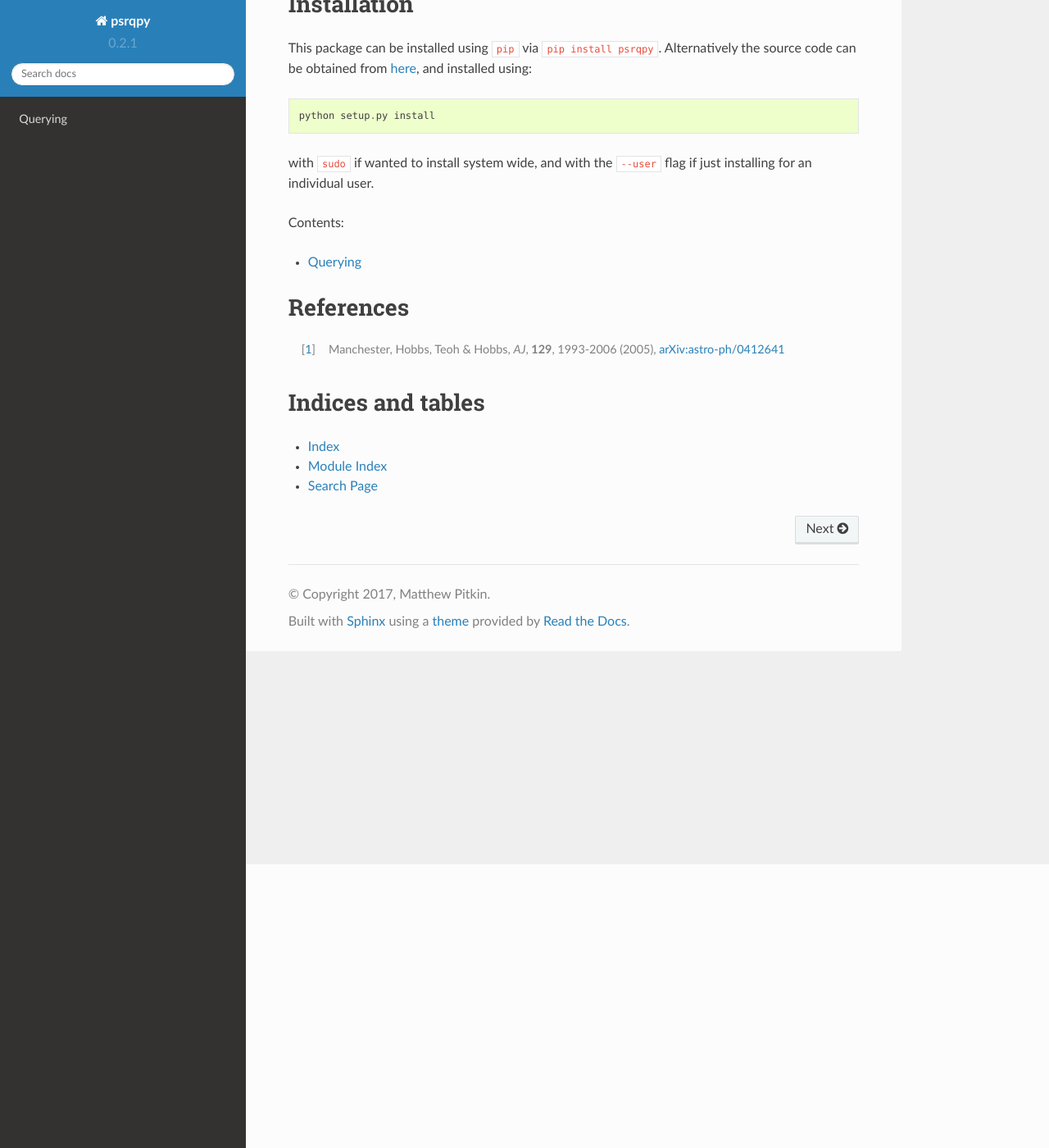
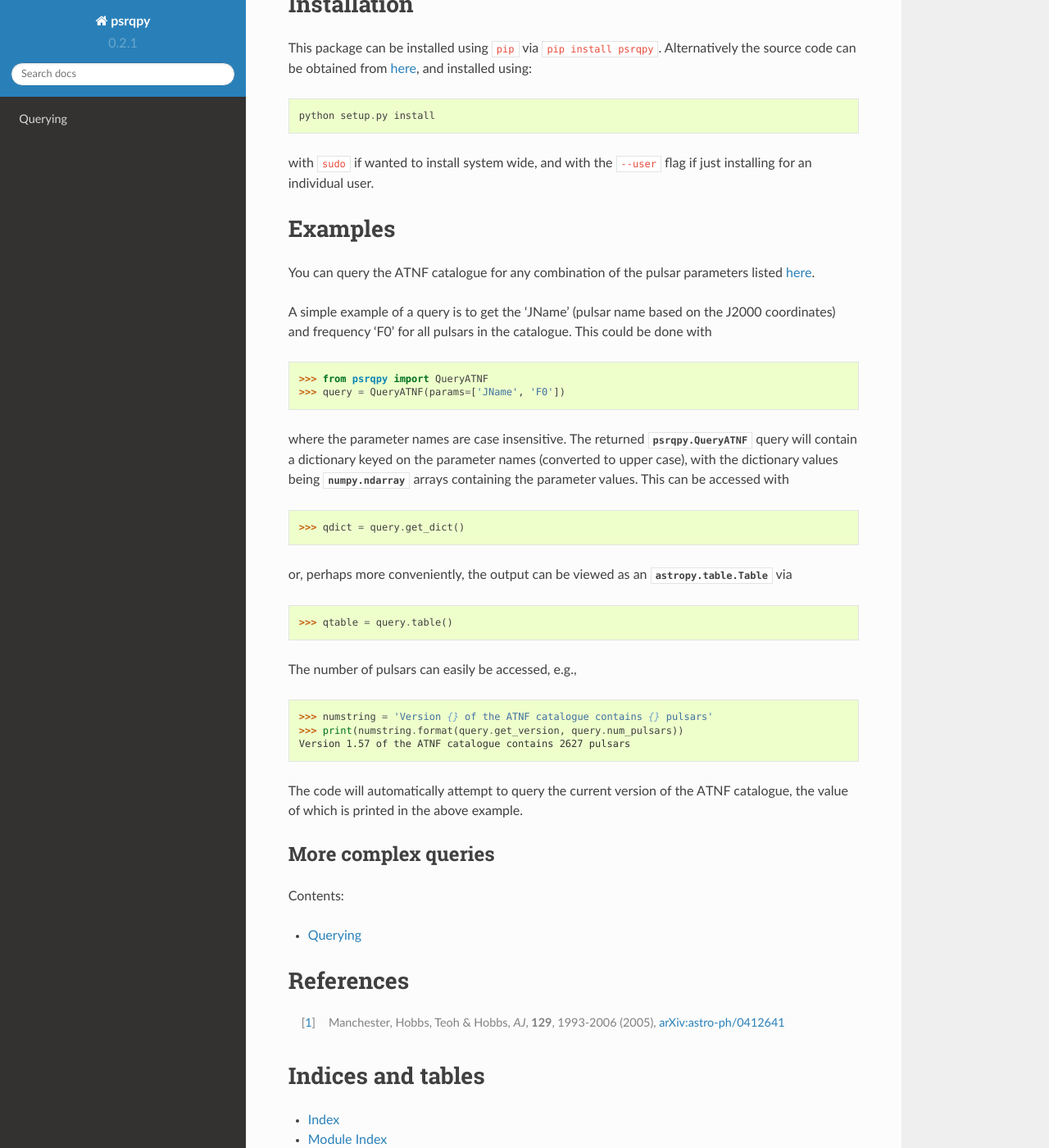
Before and after one commit to mattpitkin/psrqpy, a Sphinx documentation site: the page built from docs/source/index.rst, in a window 1280 px wide and 1400 px high, scrolled down 346 px. Shown: the whole window at 82% size. Built offline with Sphinx 7.4.7 and the Read the Docs theme 2.0.0, drawn with Linux system fonts in a browser that asks for light colours; pages that are not in the unit, such as notebooks, are missing from menus.

Commit message:
More doc additions - refs #4

```diff
--- a/docs/source/conf.py
+++ b/docs/source/conf.py
@@ -301,8 +301,8 @@ texinfo_documents = [
 
 
 # Example configuration for intersphinx: refer to the Python standard library.
-#intersphinx_mapping = {'https://docs.python.org/': None}
 intersphinx_mapping = {'python': ('http://docs.python.org/', None),
                        'numpy': ('http://docs.scipy.org/doc/numpy/', None),
                        'scipy': ('http://docs.scipy.org/doc/scipy/reference/', None),
-                       'matplotlib': ('http://matplotlib.org/', None)}
+                       'matplotlib': ('http://matplotlib.org/', None),
+                       'astropy': ('http://docs.astropy.org/en/latest/', None)}
--- a/docs/source/index.rst
+++ b/docs/source/index.rst
@@ -23,6 +23,42 @@ the source code can be obtained from `here <https://github.com/mattpitkin/psrqpy
 with ``sudo`` if wanted to install system wide, and with the ``--user`` flag
 if just installing for an individual user.
 
+Examples
+========
+
+You can query the ATNF catalogue for any combination of the pulsar parameters listed
+`here <http://www.atnf.csiro.au/research/pulsar/psrcat/psrcat_help.html?type=normal#par_list>`_.
+
+A simple example of a query is to get the 'JName' (pulsar name based on the J2000 coordinates) and frequency 'F0' for all pulsars in the catalogue. This could be done with
+
+   >>> from psrqpy import QueryATNF
+   >>> query = QueryATNF(params=['JName', 'F0'])
+
+where the parameter names are case insensitive. The returned :class:`psrqpy.QueryATNF` query will
+contain a dictionary keyed on the parameter names (converted
+to upper case), with the
+dictionary values being :class:`numpy.ndarray` arrays containing the parameter values. This can
+be accessed with
+
+   >>> qdict = query.get_dict()
+
+or, perhaps more conveniently, the output can be viewed as an :class:`astropy.table.Table` via
+
+   >>> qtable = query.table()
+
+The number of pulsars can easily be accessed, e.g.,
+
+   >>> numstring = 'Version {} of the ATNF catalogue contains {} pulsars'
+   >>> print(numstring.format(query.get_version, query.num_pulsars))
+   Version 1.57 of the ATNF catalogue contains 2627 pulsars
+
+The code will automatically attempt to query the current version of the
+ATNF catalogue, the value of which is printed in the above example.
+
+More complex queries
+--------------------
+
+
 
 Contents:
 
```
Also changed, not shown: 1 other file.
